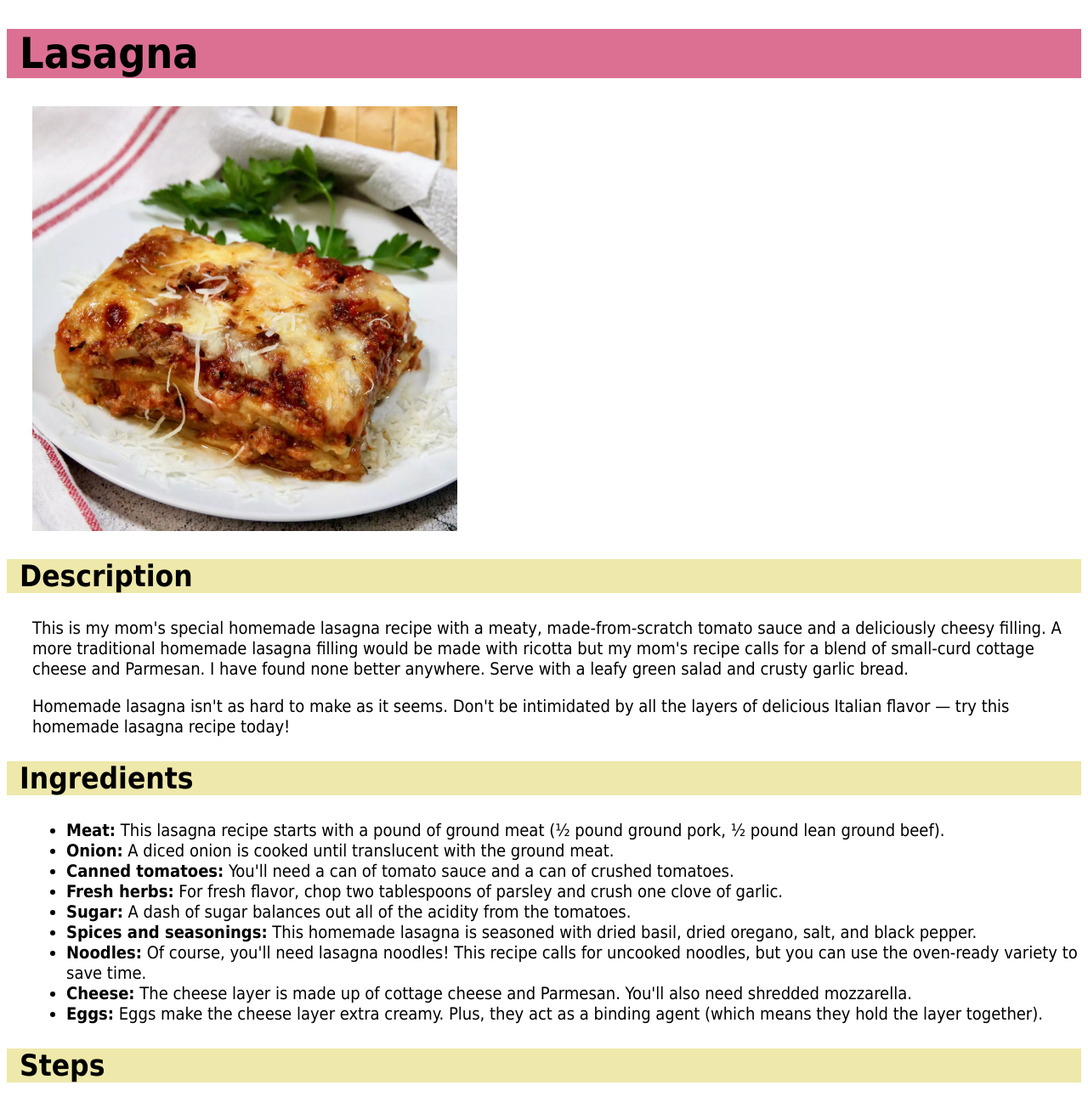
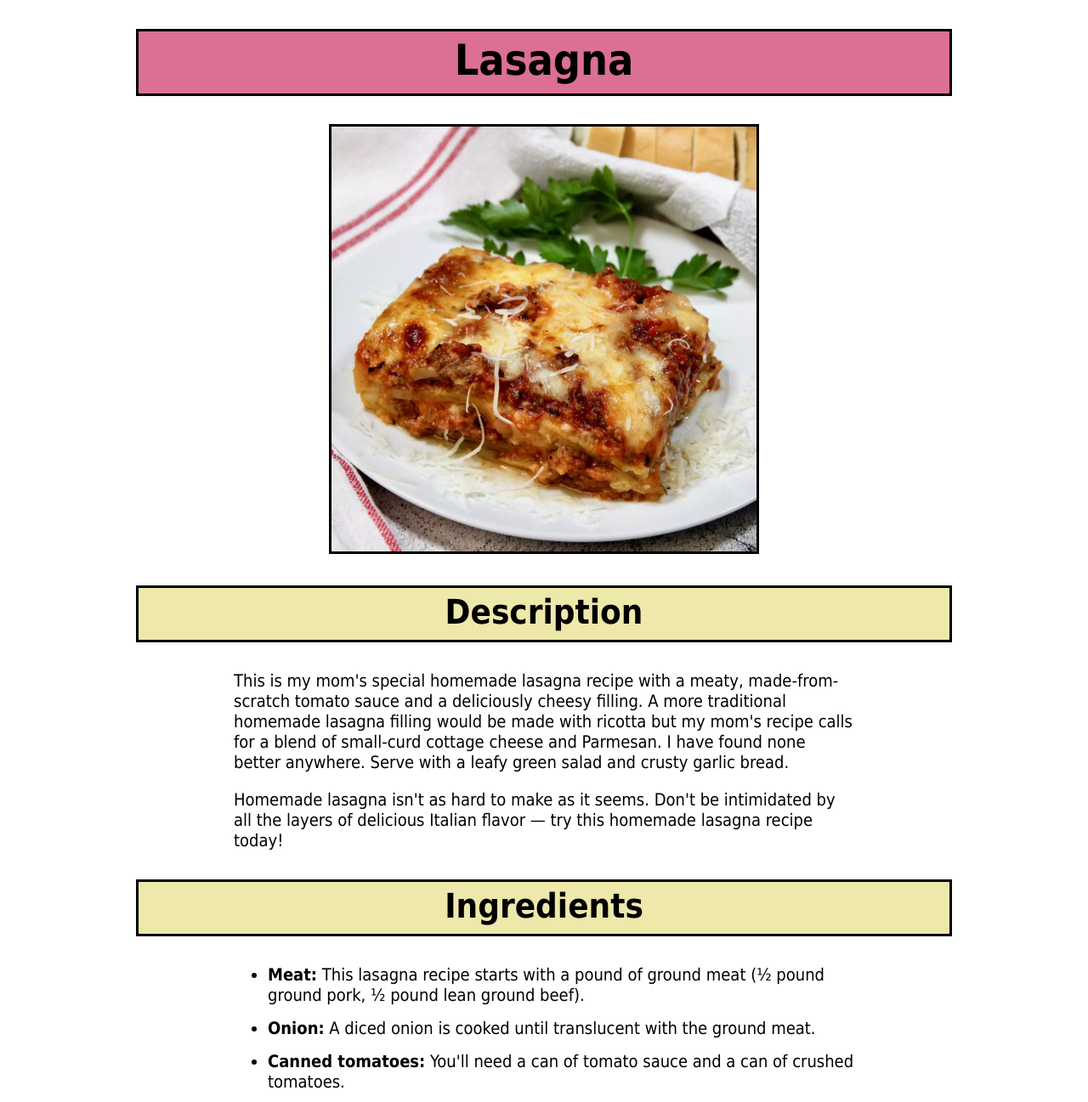
Before and after one commit to acortes8/recipes, a plain HTML site: page recipes/lasagna.html in a window 1280 px wide. Shown: the top 1297 px of the page at 85% size. Drawn offline with Linux system fonts and the light colour scheme.

Commit message:
Add box model stylings to index and recipes
Much more appealing to look at and organized

```diff
--- a/recipes/lasagna.html
+++ b/recipes/lasagna.html
@@ -7,12 +7,14 @@
     </head>
     <body>
         <h1 class="main-header">Lasagna</h1>
-        <img class="image" src="../images/lasagna.webp" alt="A photo of a delicious lasagna on a white plate with a leafy garnish, sprinkled with cheese" height="300" width="300">
-
+        <div class="image-container">
+            <img class="image" src="../images/lasagna.webp" alt="A photo of a delicious lasagna on a white plate with a leafy garnish, sprinkled with cheese" height="300" width="300">
+        </div>
         <h2 class="sub-header">Description</h2>
-        <p class="subsection">This is my mom's special homemade lasagna recipe with a meaty, made-from-scratch tomato sauce and a deliciously cheesy filling. A more traditional homemade lasagna filling would be made with ricotta but my mom's recipe calls for a blend of small-curd cottage cheese and Parmesan. I have found none better anywhere. Serve with a leafy green salad and crusty garlic bread.</p>
-        <p class="subsection">Homemade lasagna isn't as hard to make as it seems. Don't be intimidated by all the layers of delicious Italian flavor — try this homemade lasagna recipe today!</p>
-
+        <div class="subsection">
+            <p>This is my mom's special homemade lasagna recipe with a meaty, made-from-scratch tomato sauce and a deliciously cheesy filling. A more traditional homemade lasagna filling would be made with ricotta but my mom's recipe calls for a blend of small-curd cottage cheese and Parmesan. I have found none better anywhere. Serve with a leafy green salad and crusty garlic bread.</p>
+            <p>Homemade lasagna isn't as hard to make as it seems. Don't be intimidated by all the layers of delicious Italian flavor — try this homemade lasagna recipe today!</p>
+        </div>
         <h2 class="sub-header">Ingredients</h2>
         <div class="subsection">
             <ul>
--- a/recipes/styles.css
+++ b/recipes/styles.css
@@ -1,18 +1,29 @@
 * {
     font-family: Tahoma, sans-serif;
+}
+
+body {
+    max-width: 75%;
+    margin: 0 auto;
 }
 
 .main-header,
 .sub-header {
     color: black;
-    text-align: left;
-    padding-left: 15px;
+    text-align: center;
+    border: 3px solid black;
+    padding-top: 5px;
+    padding-bottom: 10px;
+}
+
+.image-container {
+    text-align: center;
 }
 
 .image {
     height: auto;
     width: 500px;
-    padding-left: 30px;
+    border: 3px solid black;
 }
 
 .main-header {
@@ -22,10 +33,16 @@
 
 .sub-header {
     background-color: palegoldenrod;
-    font-size: 35px;
+    font-size: 40px;
 }
 
 .subsection {
-    padding-left: 30px;
     font-size: 20px;
+    padding-left: 100px;
+    padding-right: 100px;
+    margin: 15px;
 }
+
+li {
+    margin-bottom: 15px;
+}
--- a/styles.css
+++ b/styles.css
@@ -1,17 +1,44 @@
 * {
     font-family: Tahoma, sans-serif;
+}
+
+body {
+    max-width: 75%;
+    margin: 0 auto;
 }
 
 .header {
     background-color: palevioletred;
     color: rgb(0, 0, 0);
-    text-align: left;
-    padding-left: 15px;
     font-weight: bold;
     font-size: 50px;
+    text-align: center;
+    border: 3px solid rgb(0, 0, 0);
+    padding-top: 5px;
+    padding-bottom: 10px;
+}
+
+.list-container {
+    text-align: center;
+}
+
+.list {
+    padding: 0px;
+    margin: 0px;
+}
+
+li {
+    list-style-type: none;
+    background-color: palegoldenrod;
+    margin: 30px;
+    border: 3px solid rgb(0, 0, 0);
 }
 
 .link {
+    display: block;
     font-weight: bold;
     font-size: 25px;
+    margin: 0px;
+    padding: 5px;
+
 }
```
Also changed, not shown: index.html (+7 -5 lines), recipes/chili.html (+3 -2 lines), recipes/tilapia.html (+3 -2 lines).
